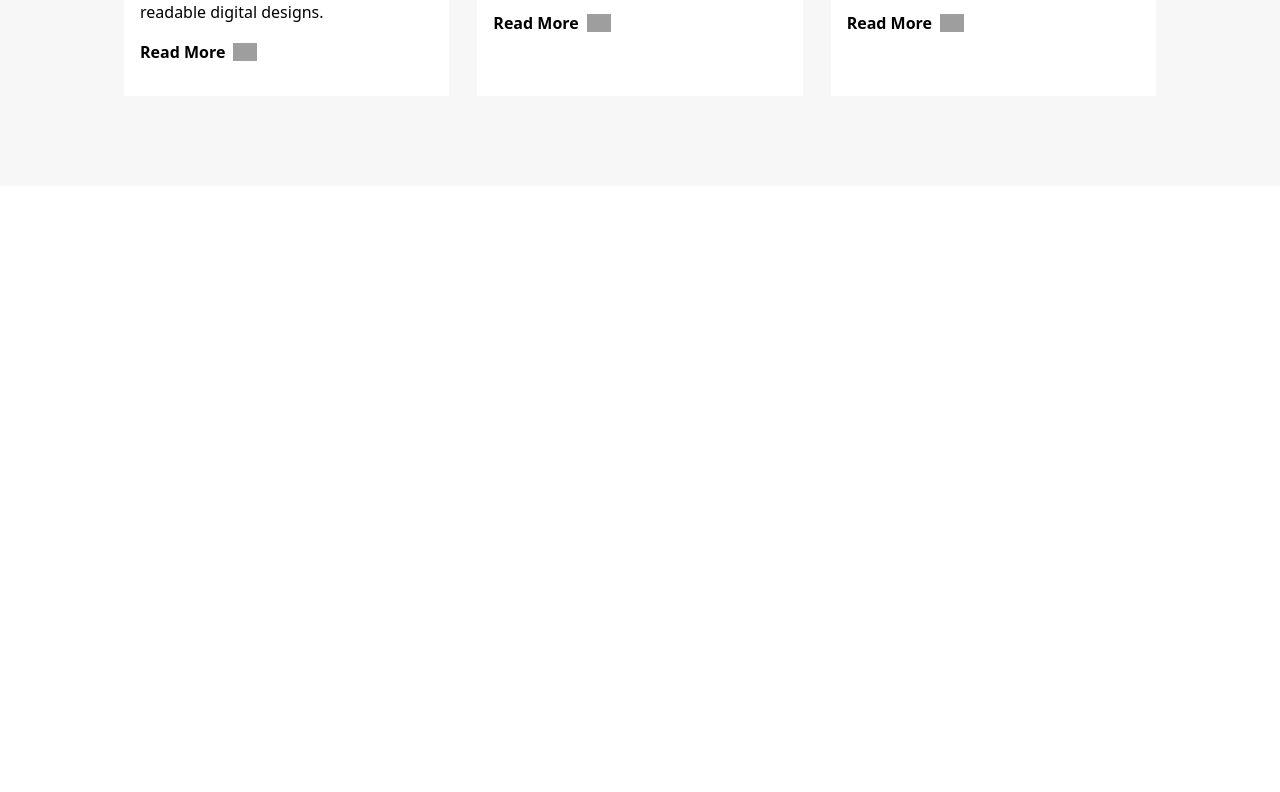
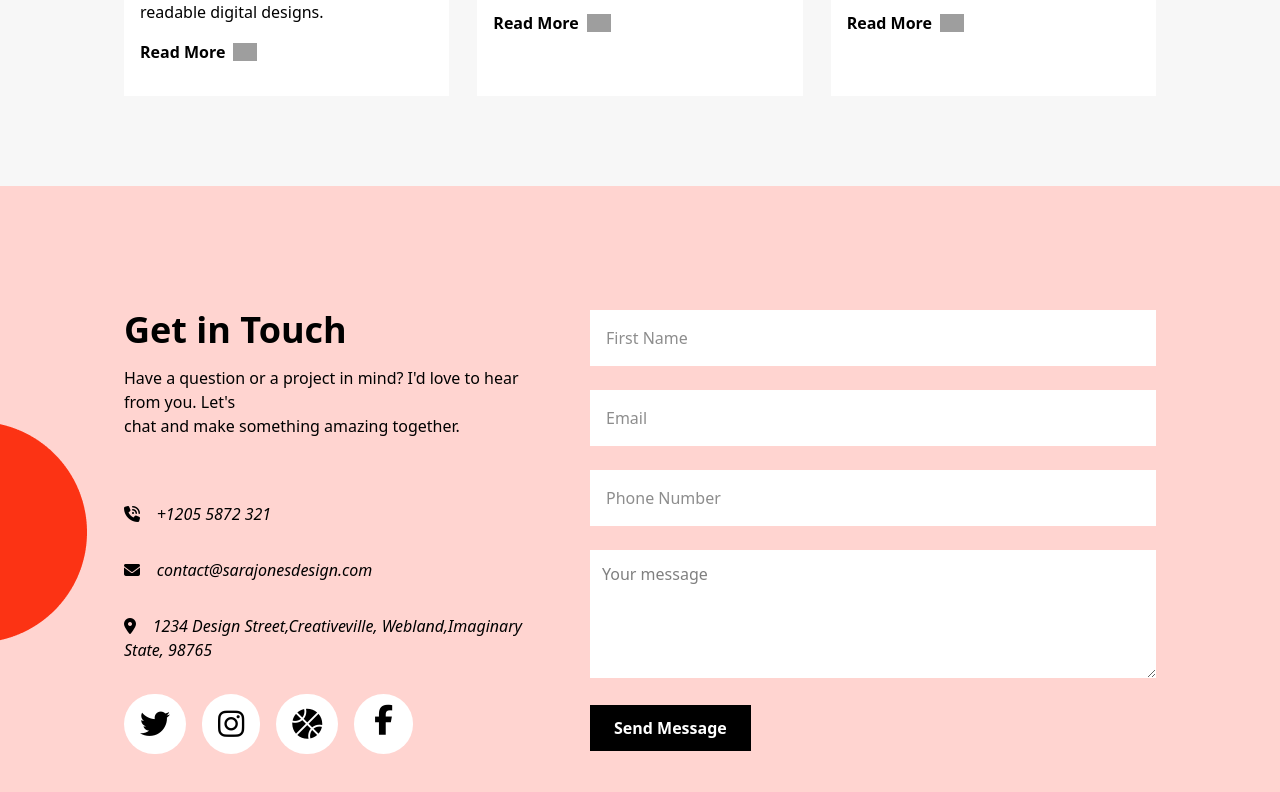
Before and after one commit to MdSalauddinSakib/RRF-Exam-1, a Vue app: page / in a window 1280 px wide. Shown: the part 4399-5191 px from the top of the page. Before the commit the page ends 4585 px from the top, so only its background shows below. Built offline with nearby package versions, Linux system fonts and the light colour scheme; grey boxes are pictures that could not be loaded.

Commit message:
get in touch section created

```diff
--- a/src/components/HelloWorld.vue
+++ b/src/components/HelloWorld.vue
@@ -385,6 +385,66 @@
       </div>
     </div>
   </section>
+  <!-- Design Insights and Inspiration Section End -->
+
+  <!----------------------------
+    Get in Touch Section Start
+  ------------------------------>
+  <section class="p-[124px] bg-[#ffd4d0] relative">
+    <div class="absolute left-0 top-1/2 transform -translate-y-1/2"><img src="../assets/img/left-semicircle.png" alt="">
+    </div>
+    <div class="flex justify-between gap-[60px]">
+      <div class="flex flex-col justify-between">
+        <h2 class="text-4xl font-bold mb-4">Get in Touch</h2>
+        <p class="text-base mb-16">Have a question or a project in mind? I'd love to hear from you. Let's <br>chat and
+          make
+          something amazing
+          together.</p>
+        <address>
+          <div class="mb-8 text-base">
+            <i class="fa-solid fa-phone-volume"></i>&nbsp;&nbsp;&nbsp; +1205 5872 321
+          </div>
+          <div class="mb-8 text-base">
+            <i class="fa-solid fa-envelope"></i>&nbsp;&nbsp;&nbsp; contact@sarajonesdesign.com
+          </div>
+          <div class="mb-8 text-base">
+            <i class="fa-solid fa-location-dot"></i>&nbsp;&nbsp;&nbsp; 1234 Design Street,Creativeville,
+            Webland,Imaginary State, 98765
+          </div>
+        </address>
+        <div class="flex gap-4">
+          <a href="#" class="bg-white px-4 py-3 rounded-full text-3xl text-black hover:text-[#fc3314]"><i
+              class="fa-brands fa-twitter"></i></a>
+          <a href="#" class="bg-white px-4 py-3 rounded-full text-3xl text-black hover:text-[#fc3314]"><i
+              class="fa-brands fa-instagram"></i></a>
+          <a href="#" class="bg-white px-4 py-3 rounded-full text-3xl text-black hover:text-[#fc3314]"><i
+              class="fa-solid fa-basketball"></i></a>
+          <a href="#" class="bg-white px-5 py-2 rounded-full text-3xl text-black hover:text-[#fc3314]"><i
+              class="fa-brands fa-facebook-f"></i></a>
+        </div>
+      </div>
+
+      <!-- form -->
+      <div>
+        <form action="">
+          <input type="text"
+            class="placeholder-[#8D8D8D] p-4 w-[566px] bg-white mb-6 focus:outline-none focus:ring-2 focus:ring-blue-500"
+            placeholder="First Name"> <br>
+          <input type="email"
+            class="placeholder-[#8D8D8D] p-4 w-[566px] bg-white mb-6 focus:outline-none focus:ring-2 focus:ring-blue-500"
+            placeholder="Email"> <br>
+          <input type="tel"
+            class="placeholder-[#8D8D8D] p-4 w-[566px] bg-white mb-6 focus:outline-none focus:ring-2 focus:ring-blue-500"
+            placeholder="Phone Number">
+          <br>
+          <textarea class="w-full h-32 p-3 bg-white focus:outline-none focus:ring-2 focus:ring-blue-500"
+            placeholder="Your message"></textarea>
+          <button class=" mt-8"><a href="#"
+              class="bg-black text-white py-3 px-6 text-base font-bold hover:bg-[#4b413f]">Send Message</a></button>
+        </form>
+      </div>
+    </div>
+  </section>
 
 </template>
 
```
Also changed, not shown: src/assets/img/left-semicircle.png (added).
